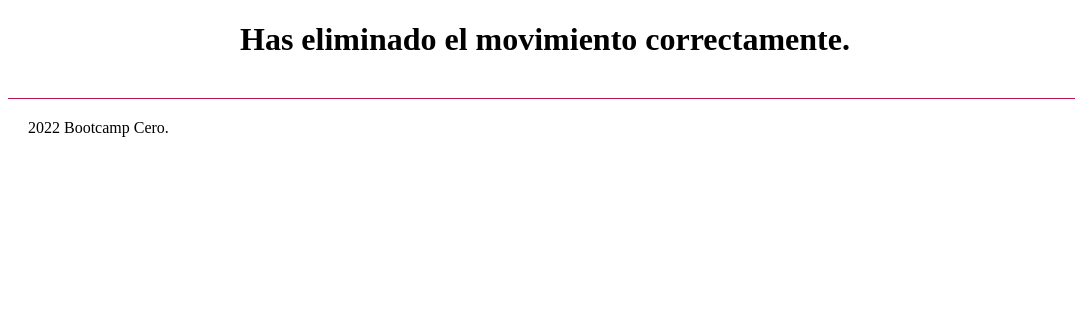
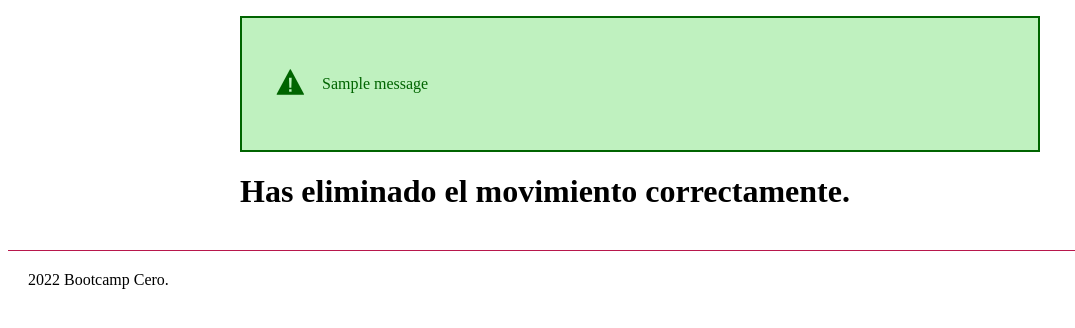
Before and after one commit to Ivarsky/bz11-flask-sql, a Flask app: page /borrar/1 in a window 1280 px wide. Shown: the part 83-411 px from the top of the page, without its empty margins (0-1075 px from the left). Run offline with Flask 2, Linux system fonts and the light colour scheme; data comes from the database, SQL or seed files in the repository; both versions use the stored data as it was after the commit; one stand-in notice (Sample message) is shown.

Commit message:
feat: usamos mensajes flash

```diff
--- a/balance/static/css/styles.css
+++ b/balance/static/css/styles.css
@@ -100,3 +100,14 @@ table.paper .error {
     margin-right: 1rem;
     font-size: 32px;
 }
+
+.exito-flash{
+    background-color: rgba(0, 200, 0, .25);
+    color: darkgreen;
+    border: solid 2px darkgreen;
+    padding: 2rem;
+    font-size: 1rem;
+    margin: 1rem 0;
+    display: flex;
+    align-items: center;
+}
--- a/balance/templates/base.html
+++ b/balance/templates/base.html
@@ -20,6 +20,20 @@
 
 
     <main>
+        {% with mensajes = get_flashed_messages() %}
+            {% if mensajes %}
+                <div class="exito-flash">
+                    <p>
+                        <ion-icon name="warning-sharp" class="icono-error"></ion-icon>
+                    </p>
+                    <div class="mensajes-flash">
+                        {% for msg in mensajes %}
+                            <p>{{ msg }}</p>
+                        {% endfor %}
+                    </div>
+                </div>
+            {% endif %}
+        {% endwith %}
         {% block contenido %}
         <h1>{% block page_title %}{% endblock %}</h1>
         {% endblock %}
--- a/balance/views.py
+++ b/balance/views.py
@@ -1,7 +1,7 @@
 from datetime import date
 from datetime import date
 
-from flask import render_template, redirect, request, url_for
+from flask import flash, render_template, redirect, request, url_for
 
 from . import app
 from .forms import MovimientosForm
@@ -51,7 +51,9 @@ def actualizar(id):
             )
             resultado = db.consultaConParametros(consulta, params)
             if resultado:
+                flash("Movimiento actualizado correctamente ;)", category="exito")
                 return redirect(url_for("inicio"))
+            flash("Ha fallado la operación de guardar en la base de datos", category="error")
             return render_template("form_movimiento.html", form=form, id=id, errores=["Ha fallado la operación de guardar en la base de datos"])
         else:
             return render_template("form_movimiento.html", form=form, id=id, errores=["Ha fallado la validación de los datos"])
```
Also changed, not shown: data/balance.db.
